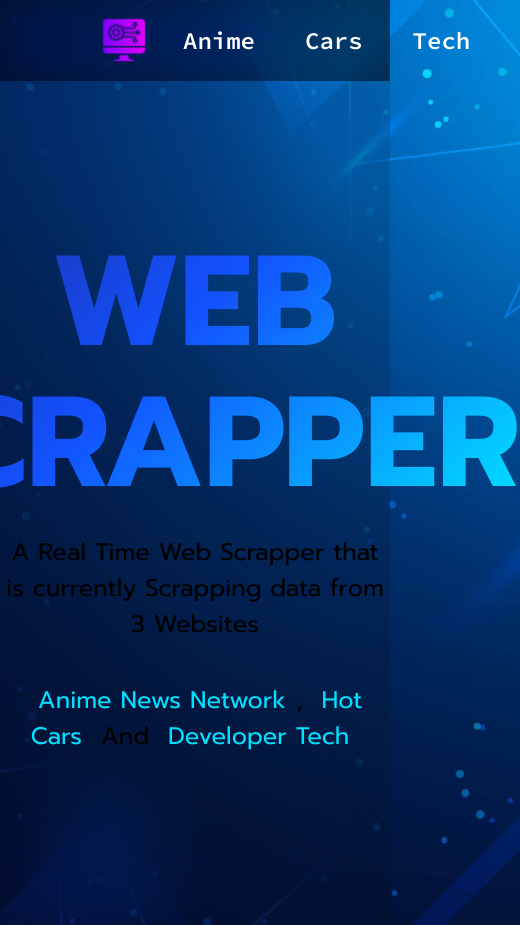
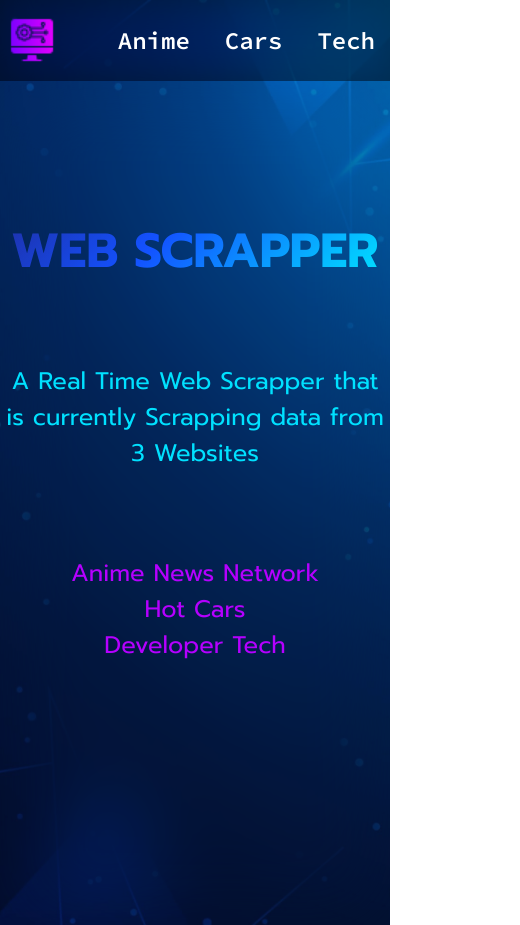
Before and after one commit to OverRevvv/NewsScrapperApp, a Vue app in the folder Client/: page / in a window 390 px wide. Shown: the whole page, 520 px wide, since content can reach past the window. Built offline with nearby package versions, Linux system fonts and the light colour scheme.

Commit message:
updated styles for phones

```diff
--- a/Client/src/components/Cars.vue
+++ b/Client/src/components/Cars.vue
@@ -15,7 +15,7 @@
 })
 
 onUpdated(() => {
-        window.scrollTo(0, 1000);
+    window.scrollTo(0, 1000);
     setTimeout(() => {
         window.scrollTo(0, 0);
     }, 10);
@@ -34,11 +34,11 @@
                 <p class="previewSkeleton"></p>
             </div>
         </div>
-        <div class="cards" v-motion-slide-visible-left v-for="(article, index) in articles" :key="index">
+        <div class="cards" v-motion-pop-visible v-for="(article, index) in articles" :key="index">
             <a :href="article.link" target="_blank">
                 <div class="figure" v-html="article.figure"></div>
                 <div class="details">
-                    <p> <time>{{ article.time }}</time> Topic: {{ article.label }}</p>
+                    <p> <time>{{ article.time }}</time> <br> Topic: {{ article.label }}</p>
                 </div>
                 <h3 class="title">{{ article.title }}</h3>
                 <p class="preview">{{ article.content }}</p>
@@ -137,4 +137,50 @@
     height: 1.5rem;
     width: 90%;
 }
+
+@media screen and (min-width: 340px) and (max-width: 500px) {
+    .cards {
+        padding: 10px;
+        margin: 20px;
+        height: 450px;
+        width: 410px;
+        border: 2px solid rgb(0, 89, 255);
+        border-radius: 1.3rem;
+        font-family: 'Space Mono', monospace;
+        background: transparent;
+        backdrop-filter: saturate(100%) blur(40px);
+        white-space: wrap;
+        overflow: hidden;
+        text-overflow: ellipsis;
+    }
+
+    .detials {
+        margin: 0;
+        padding: 0;
+        display: flex;
+        justify-content: center;
+        align-items: center;
+    }
+
+    .cards a {
+        text-decoration: none;
+        color: inherit;
+        background-color: transparent;
+        width: 100%;
+    }
+
+    .preview {
+        padding: 10px 0;
+        font-family: 'Prompt', sans-serif;
+        text-align: center;
+        font-size: 1rem;
+    }
+    .topicSkeleton {
+        margin: 0;
+    }
+    .figure {
+        height: 50%;
+        width: 100%;
+    }
+}
 </style>
--- a/Client/src/components/Home.vue
+++ b/Client/src/components/Home.vue
@@ -2,9 +2,13 @@
     <section>
         <h1 class="animateCharacter">Web Scrapper</h1>
         <p>A Real Time Web Scrapper that is currently Scrapping data from 3 Websites</p>
-        <p> <a href="https://www.animenewsnetwork.com/" target="_blank">Anime News Network</a>, <a
-                href="https://www.hotcars.com/" target="_blank">Hot Cars</a> And <a
-                href="https://www.developer-tech.com/" target="_blank">Developer Tech</a></p>
+        <div class="source">
+            <ul>
+                <li><a href="https://www.animenewsnetwork.com/" target="_blank">Anime News Network</a></li>
+                <li><a href="https://www.hotcars.com/" target="_blank">Hot Cars</a></li>
+                <li><a href="https://www.developer-tech.com/" target="_blank">Developer Tech</a></li>
+            </ul>
+        </div>
     </section>
 </template>
 <style>
@@ -23,14 +27,22 @@
 
 section p {
     padding: 20px 0;
-    color: black;
+    color: #00e1ff;
     font-size: 1.5rem;
 
 }
 
-section a {
-    color: #00e1ff;
-    padding: 10px;
+.source {
+    margin-top: 4rem;
+}
+
+.source ul li {
+    list-style: none;
+}
+
+.source ul li a {
+    color: #b500ff;
+    font-size: 1.5rem;
     text-decoration: none;
 }
 
@@ -51,7 +63,6 @@
     -webkit-text-fill-color: transparent;
     animation: textclip 2s linear infinite;
     display: inline-block;
-    /* font-size: 190px; */
     font-size: 8rem;
 }
 
@@ -59,4 +70,16 @@
     to {
         background-position: 200% center;
     }
+}
+
+@media screen and (min-width: 340px) and (max-width: 500px) {
+    .animateCharacter {
+        position: absolute;
+        top: 9rem;
+        font-size: 3rem;
+    }
+
+    .source {
+        margin-top: 4rem;
+    }
 }</style>
--- a/Client/src/components/Navbar.vue
+++ b/Client/src/components/Navbar.vue
@@ -10,10 +10,8 @@
         </ul>
     </header>
     <!-- <router-view /> -->
-    <router-view v-slot="{ Component}">
-        <transition
-        enter-active-class="animate__animated animate__fadeInUp"
-         mode="out-in">
+    <router-view v-slot="{ Component }">
+        <transition enter-active-class="animate__animated animate__fadeInUp" mode="out-in">
             <component :is="Component" />
         </transition>
     </router-view>
@@ -33,6 +31,7 @@
     font-family: 'Source Code Pro', monospace;
     user-select: none;
 }
+
 header .logo {
     color: #fff;
     font-weight: 700;
@@ -40,19 +39,23 @@
     font-size: 2em;
     text-transform: uppercase;
 }
+
 header .logo img {
     width: 3rem;
     transform: translateY(6px);
 }
+
 header ul {
     display: flex;
     justify-content: center;
     align-items: center;
 }
+
 header ul li {
     list-style: none;
     margin-left: 20px;
 }
+
 header ul li a {
     font-size: 1.5rem;
     text-decoration: none;
@@ -60,6 +63,7 @@
     color: #fff;
     border-radius: 20px;
 }
+
 header ul li a:hover {
     padding-bottom: 20px;
     border-radius: 0;
@@ -67,9 +71,11 @@
     /* color: #2b1055; */
     color: #b500ff;
 }
+
 header ul li a:focus {
     outline: none;
 }
+
 header ul li a:hover,
 .router-link-active {
     padding-bottom: 20px;
@@ -78,10 +84,32 @@
     /* color: #2b1055; */
     color: #b500ff;
 }
+
 header .logo:hover,
 header .logo.router-link-active {
     border-bottom: none;
     color: inherit;
     padding-bottom: 0;
 }
+
+@media screen and (min-width: 340px) and (max-width: 500px) {
+    header {
+        padding: 10px 0;
+        position: relative;
+        top: 0;
+        width: 100vw;
+        align-items: center;
+    }
+
+    header .logo {
+        position: relative;
+        left: 8px;
+    }
+
+    header ul li {
+        list-style: none;
+        margin-left: 5px;
+    }
+
+}
 </style>
--- a/Client/src/components/Tech.vue
+++ b/Client/src/components/Tech.vue
@@ -35,7 +35,7 @@
                 <p class="previewSkeleton"></p>
             </div>
         </div>
-        <div class="cards" v-motion-slide-visible-left v-for="(article, index) in articles" :key="index">
+        <div class="cards" v-motion-pop-visible v-for="(article, index) in articles" :key="index">
             <a :href="article.articleLink" target="_blank">
                 <div class="techCover">
                     <img class="coverImage" :src="article.figure" alt="">
--- a/Client/src/style.css
+++ b/Client/src/style.css
@@ -1,5 +1,6 @@
 @import url(https://fonts.googleapis.com/css?family=Space+Mono:regular,italic,700,700italic);
 @import url(https://fonts.googleapis.com/css?family=Prompt:100,100italic,200,200italic,300,300italic,regular,italic,500,500italic,600,600italic,700,700italic,800,800italic,900,900italic);
+
 ::-webkit-scrollbar {
   width: 12px;
   background-color: #0051a1;
@@ -81,3 +82,18 @@
   width: 100%;
   text-align: center;
 }
+
+@media screen and (min-width: 340px) and (max-width: 500px) {
+  #app {
+    max-width: 500px;
+    min-height: 100vh;
+    min-width: 320px;
+    width: 100vw;
+    overflow-x: hidden;
+    text-align: center;
+  }
+
+  ::-webkit-scrollbar {
+    width: 8px;
+  }
+}
```
